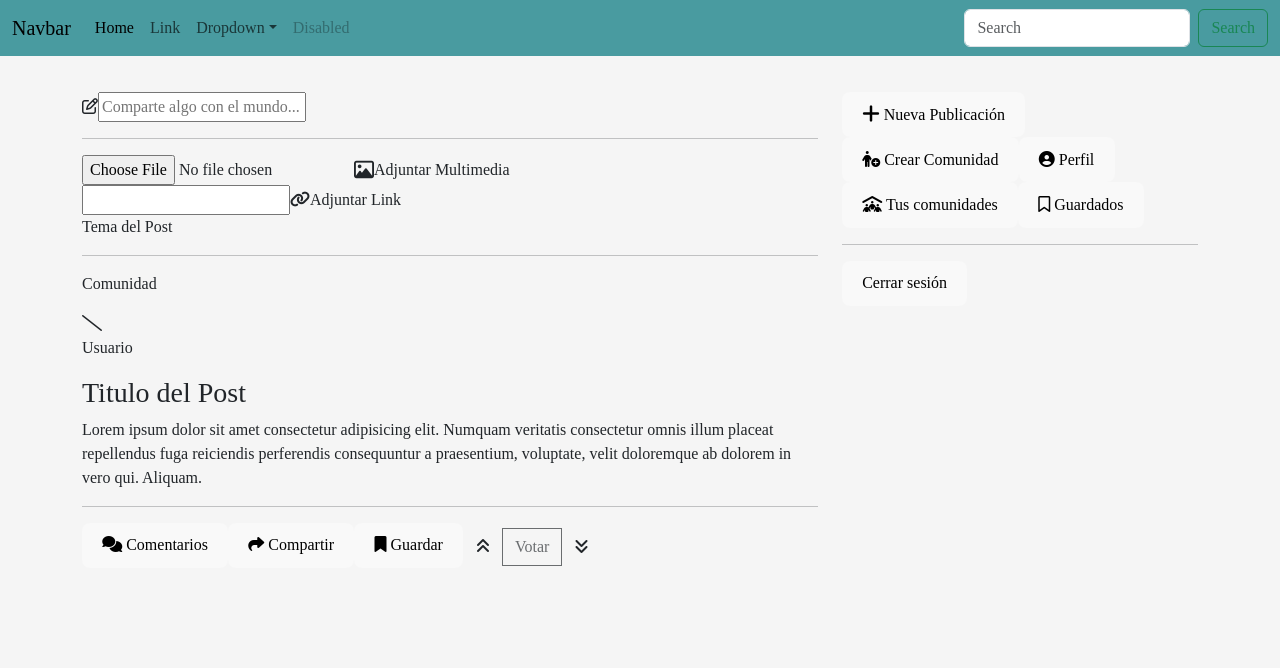
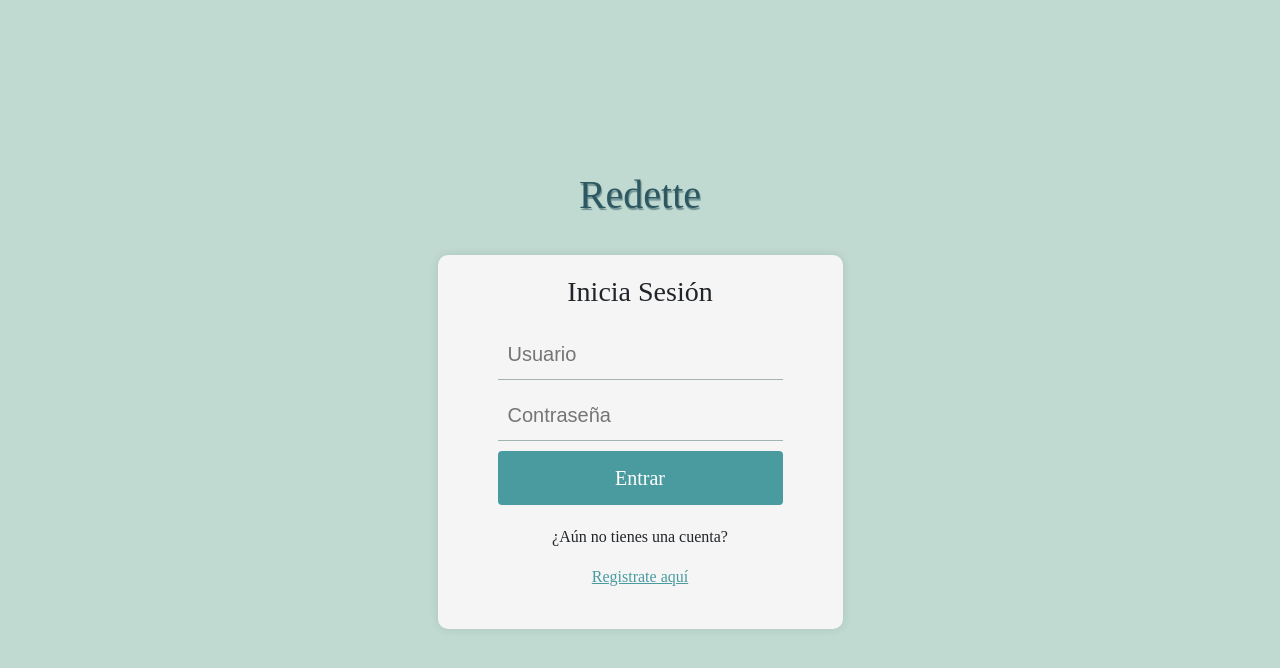
Before and after one commit to ImNotAngel14/Redette, a React (Vite) app in the folder frontend/: page / in a window 1280 px wide. Shown: the top 668 px of the page. Built offline with nearby package versions, Linux system fonts and the light colour scheme; a web font is replaced by a local one.

Commit message:
Conecta login.jsx con la api para autenticar usuario

```diff
--- a/frontend/src/App.jsx
+++ b/frontend/src/App.jsx
@@ -5,8 +5,8 @@ import viteLogo from '/vite.svg'
 import '@fortawesome/fontawesome-free/css/all.css';
 import 'bootstrap/dist/css/bootstrap.min.css';
 // import Register from './pages/Register'
-// import Login from './pages/Login'
-import Home from './pages/Home'
+import Login from './pages/Login'
+//import Home from './pages/Home'
 
 
 
@@ -44,9 +44,9 @@ function App() {
   return (
       // <Register/>
 
-      // <Login/>
+      <Login/>
 
-      <Home/>
+      //<Home/>
 
   )
 }
--- a/frontend/src/pages/Login.jsx
+++ b/frontend/src/pages/Login.jsx
@@ -1,4 +1,4 @@
-import React from 'react'
+import React, { useState } from 'react'
 import 'bootstrap/dist/css/bootstrap.min.css';
 import './styles/Register.css'
 import FormContainer from './components/FormContainer';
@@ -6,6 +6,34 @@ import FormContainer from './components/FormContainer';
 
 
 const Register = () => {
+    const [username, setUsername] = useState('');
+    const [password, setPassword] = useState('');
+
+    const handleSubmit = async (event) => {
+        event.preventDefault();
+        // Llamar a la API de Node.js
+        try {
+        const response = await fetch('http://localhost:3000/login', {
+            method: 'POST',
+            headers: {
+            'Content-Type': 'application/json'
+            },
+            body: JSON.stringify({ username, password })
+        });
+
+        const data = await response.json();
+        if(data.auth)
+        {
+            alert("Inicio de sesión exitoso.");
+        }
+        else
+        {
+            alert("Usuario o contraseña incorrectos.");
+        }
+        } catch (error) {
+        console.error('Error al llamar a la API:', error);
+        }
+    };
     return (
         <div>
             <div className='header'>
@@ -18,9 +46,9 @@ const Register = () => {
                         <h3>Inicia Sesión</h3>
                         <div className='formWrapper'>
                             <form>
-                            <input type='text' placeholder='Usuario'/>
-                            <input type='password' placeholder='Contraseña'/>
-                            <input type='submit' value='Entrar' />
+                            <input id="id_username" type='text' name='username' placeholder='Usuario' value={username} onChange={(e) => setUsername(e.target.value)}/>
+                            <input id="id_password" type='password' name='password' placeholder='Contraseña' value={password} onChange={(e) => setPassword(e.target.value)}/>
+                            <input id="id_submit" type='submit' value='Entrar' onClick={handleSubmit}/>
                             </form>
                             <p>¿Aún no tienes una cuenta?</p> <a href='Register.jsx'>Registrate aquí</a>
                         </div>
--- a/frontend/src/pages/components/styles/FormContainer.css
+++ b/frontend/src/pages/components/styles/FormContainer.css
@@ -23,6 +23,7 @@
 .formContainer form input[type="password"] {
     /* width: 14.25rem; */
     background-color: #F5F5F5;
+    color: black;
     padding: 0.625rem;
     margin-bottom: 0.625rem;
     /* border: 1px solid #61868593; */
```
